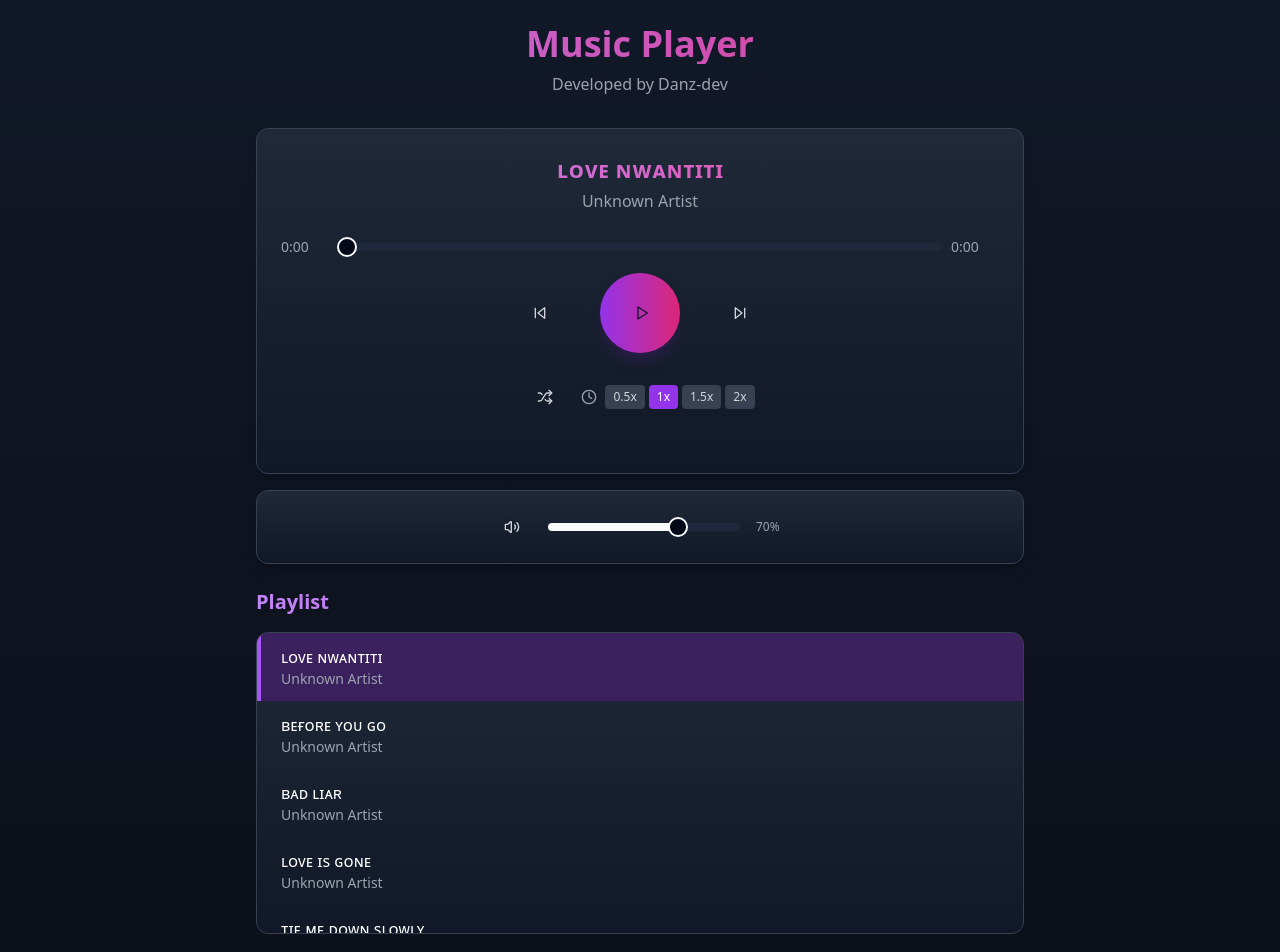
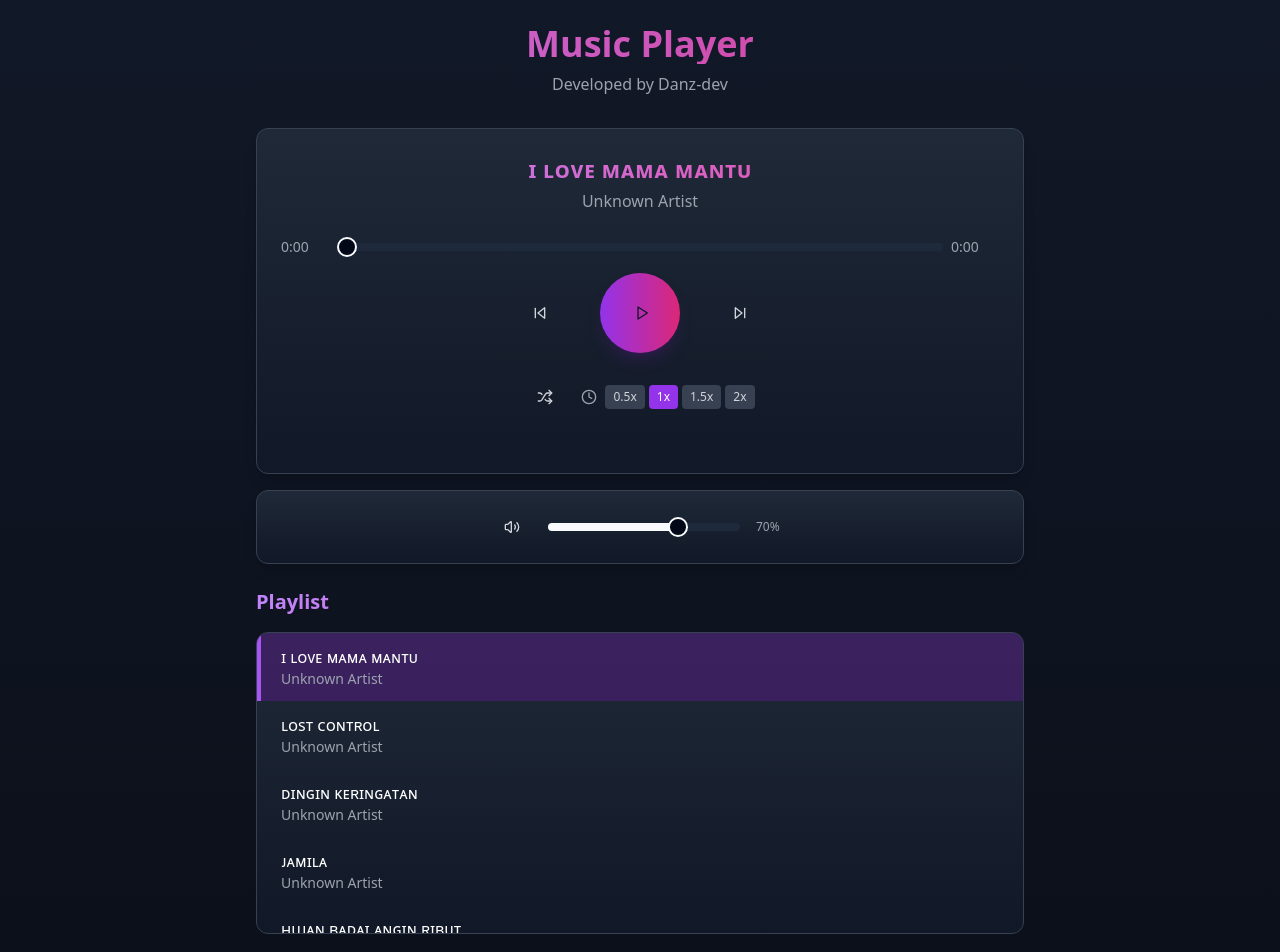
Before and after one commit to wirdan1/danz-play1, a Next.js app: page / in a window 1280 px wide. Shown: the top 952 px of the page. Built offline with nearby package versions, Linux system fonts and the light colour scheme.

Commit message:
Update music-player.tsx

```diff
--- a/components/music-player.tsx
+++ b/components/music-player.tsx
@@ -22,6 +22,17 @@ export default function MusicPlayer() {
   const [playbackRate, setPlaybackRate] = useState(1)
 
   const songs: Song[] = [
+    { title: "ɪ ʟᴏᴠᴇ ᴍᴀᴍᴀ ᴍᴀɴᴛᴜ", url: "https://files.catbox.moe/retx5l.mp3" },
+    { title: "ʟᴏsᴛ ᴄᴏɴᴛʀᴏʟ", url: "https://files.catbox.moe/os9iho.mp3" },
+    { title: "ᴅɪɴɢɪɴ ᴋᴇʀɪɴɢᴀᴛᴀɴ", url: "https://files.catbox.moe/qtilhm.mp3" },
+    { title: "ᴊᴀᴍɪʟᴀ", url: "https://files.catbox.moe/gxnqc2.mp3" },
+    { title: "ʜᴜᴊᴀɴ ʙᴀᴅᴀɪ ᴀɴɢɪɴ ʀɪʙᴜᴛ", url: "https://files.catbox.moe/ym8l28.mp3" }, // ʙᴀᴛᴀᴢᴢᴢᴢᴢᴢ
+    { title: "ʟᴏs ᴅᴏʟ", url: "https://files.catbox.moe/j75o80.mp3" },
+    { title: "ɪɴᴊᴀɴɢ ᴅɪ ᴅᴀᴅᴀ", url: "https://files.catbox.moe/m8xx96.mp3" },
+    { title: "ᴀɪsʜᴛᴇʀᴜ 2", url: "https://files.catbox.moe/c8f9kw.mp3" },
+    { title: "sᴇᴋᴇᴄᴇᴡᴀ ɪᴛᴜ", url: "https://files.catbox.moe/x1q5k1.mp3" },
+    { title: "ᴇʟɪᴛᴇ ᴄs", url: "https://files.catbox.moe/8niveh.mp3" },
+    { title: "ᴇʟɪᴛᴇ ᴄs", url: "https://files.catbox.moe/e1ctf4.mp3" }, // batassss
     { title: "ʟᴏᴠᴇ ɴᴡᴀɴᴛɪᴛɪ", url: "https://files.catbox.moe/3f9770.mp3" },
     { title: "ʙᴇғᴏʀᴇ ʏᴏᴜ ɢᴏ", url: "https://files.catbox.moe/04xfzr.mp3" },
     { title: "ʙᴀᴅ ʟɪᴀʀ", url: "https://files.catbox.moe/q67gjd.mp3" },
@@ -50,7 +61,7 @@ export default function MusicPlayer() {
     { title: "ᴛᴇᴍᴏʟᴀ", url: "https://files.catbox.moe/p0yr8g.mp3" },
     { title: "ᴋᴜᴛɪᴍᴀɴɢ ᴀᴅɪᴋᴋᴜ sᴀʏᴀɴɢ", url: "https://files.catbox.moe/x4o4mj.mp3" },
     { title: "ᴅᴀᴍᴏɴ ᴠᴀᴄᴀᴛɪᴏɴ", url: "https://files.catbox.moe/c5edok.mp3" },
-    { title: "sᴀ sᴛᴏᴘ ᴍᴀʙᴏᴋ", url: "https://files.catbox.moe/unp0vc.mp3" },
+    { title: "sᴀ ᴅᴛᴏᴘ ᴍᴀʙᴏᴋ", url: "https://files.catbox.moe/unp0vc.mp3" },
     { title: "ʙᴀʜᴀɴᴀ ᴘᴜɪ", url: "https://files.catbox.moe/kwvxpb.mp3" },
     { title: "ᴠᴀsᴛᴇ ʀᴇᴍɪx", url: "https://files.catbox.moe/7rzjlb.mp3" },
     { title: "ᴠᴀsᴛᴇ", url: "https://files.catbox.moe/8639rc.mp3" },
```
